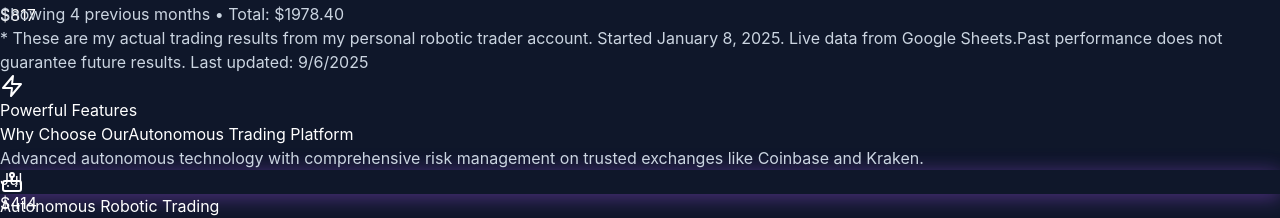
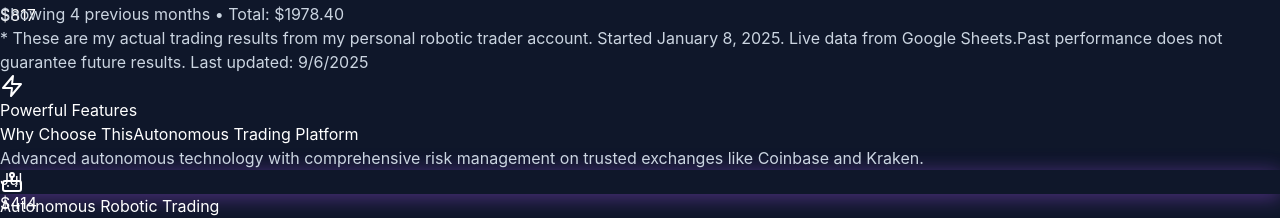
Before and after one commit to patjenkinsGIT/myrobotictrader, a React (Vite) app: page / in a window 1280 px wide. Shown: the part 3583-3801 px from the top of the page. Built offline with nearby package versions, Linux system fonts and the light colour scheme.

Commit message:
small sub-headline update for Features component

```diff
--- a/src/components/Features.tsx
+++ b/src/components/Features.tsx
@@ -119,7 +119,7 @@ export const Features: React.FC = function () {
           </div>
 
           <h2 className="text-4xl md:text-5xl font-bold text-white mb-6">
-            Why Choose Our
+            Why Choose This
             <span className="block text-transparent bg-gradient-to-r from-purple-300 to-pink-300 bg-clip-text">
               Autonomous Trading Platform
             </span>
```
